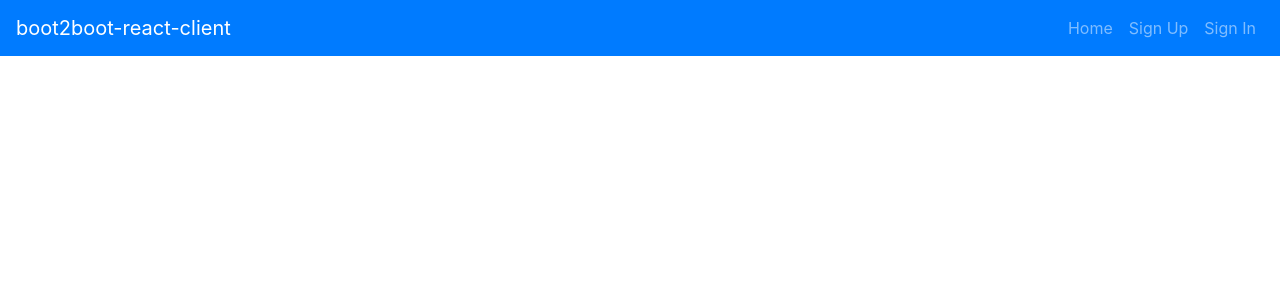
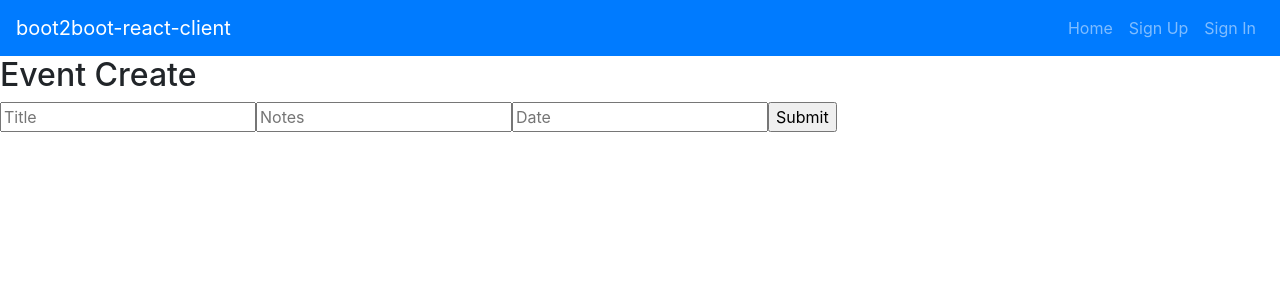
Before and after one commit to Max-spec007/boot2boot-react-client, a React app: page / in a window 1280 px wide. Shown: the top 300 px of the page. Built offline with nearby package versions, Linux system fonts and the light colour scheme.

Commit message:
Built EventCreate component
trying to create event giving 501 unauthorized access to be solved later

github users: @milescogan92, @max-thespec007, @RIADJM

```diff
--- a/src/components/App/App.js
+++ b/src/components/App/App.js
@@ -8,6 +8,7 @@ import SignUp from '../SignUp/SignUp'
 import SignIn from '../SignIn/SignIn'
 import SignOut from '../SignOut/SignOut'
 import ChangePassword from '../ChangePassword/ChangePassword'
+import EventCreate from '../EventCreate/EventCreate'
 
 class App extends Component {
   constructor () {
@@ -55,6 +56,9 @@ class App extends Component {
             <ChangePassword msgAlert={this.msgAlert} user={user} />
           )} />
         </main>
+        <div>
+          <Route exact path="/" component={EventCreate}/>
+        </div>
       </Fragment>
     )
   }
--- /dev/null
+++ b/src/components/EventCreate/EventCreate.js
@@ -0,0 +1,67 @@
+import React from 'react'
+import axios from 'axios'
+import apiUrl from '../../apiConfig'
+import { Redirect } from 'react-router-dom'
+
+class EventCreate extends React.Component {
+  constructor (props) {
+    super(props)
+    this.state = {
+      event: {
+        title: '',
+        notes: '',
+        date: ''
+      },
+      createdEventId: ''
+    }
+  }
+
+  handleChange = (event) => {
+    // get value the user typed in
+    const userInput = event.target.value
+    // get the name of the input they typed in
+    const eventKey = event.target.name
+    // make a copy of the state
+    const eventCopy = Object.assign({}, this.state.event)
+    // updating the key in our copy with what the user typed
+    eventCopy[eventKey] = userInput
+    // updating the state with our new copy
+    this.setState({ event: eventCopy })
+  }
+
+  handleSubmit = (event) => {
+    event.preventDefault()
+    const handleEvent = this.state.event
+    // make POST request to API /games route with book data
+    axios({
+      url: `${apiUrl}/events`,
+      method: 'POST',
+      data: {
+        event: handleEvent
+      }
+    })
+      .then((response) => this.setState({ createdEventId: response.data.event._id }))
+      .catch(console.error)
+  }
+
+  render () {
+    console.log(this.state.event)
+    if (this.state.createdEventId !== '') {
+      return <Redirect to="/events" />
+    }
+
+    return (
+      <div>
+        <h2>Event Create</h2>
+        <form onSubmit={this.handleSubmit}>
+          <input name="title" type="text" placeholder="Title" value={this.state.event.title} onChange={this.handleChange}/>
+          <input name="notes" type="text" placeholder="Notes" value={this.state.event.notes} onChange={this.handleChange} />
+          <input name="date" type="text" placeholder="Date" value={this.state.event.date} onChange={this.handleChange} />
+          <input type="submit" value="Submit" />
+        </form>
+      </div>
+    )
+  }
+}
+
+export default EventCreate
--- a/src/components/Header/Header.js
+++ b/src/components/Header/Header.js
@@ -18,7 +18,7 @@ const unauthenticatedOptions = (
 
 const alwaysOptions = (
   <Fragment>
-    <Nav.Link to="/">Home</Nav.Link>
+    <Nav.Link href="#/">Home</Nav.Link>
   </Fragment>
 )
 
```
